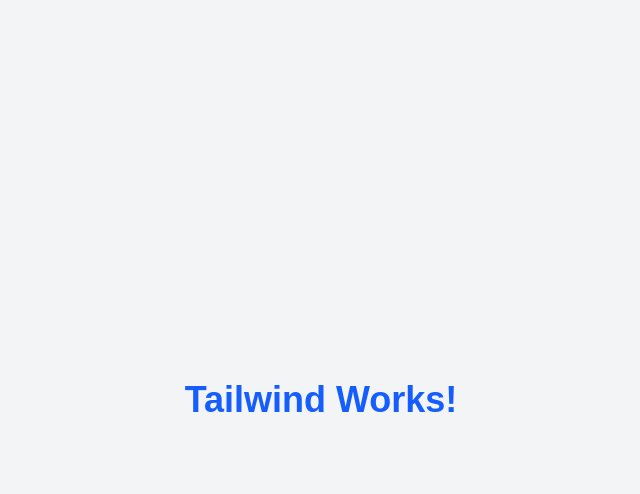
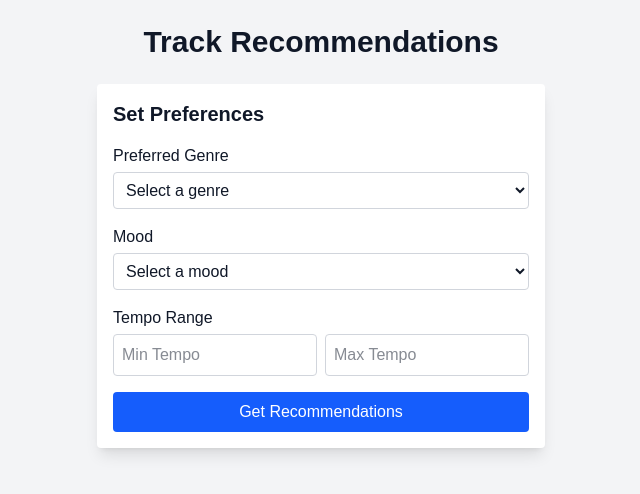
Before and after one commit to zayLatt25/NextTrack, a Next.js app: page / in a window 1280 px wide. Shown: the top 494 px of the page, without its empty margins (319-959 px from the left). Built offline with nearby package versions, Linux system fonts and the light colour scheme.

Commit message:
init pages and route

```diff
--- /dev/null
+++ b/src/app/api/recommend/route.tsx
@@ -0,0 +1,61 @@
+import { NextResponse } from 'next/server'
+
+type TrackMetadata = {
+  id: string
+  title: string
+  artist: string
+  genre: string
+  mood?: string
+  tempo?: number
+}
+
+type UserPreferences = {
+  preferredGenres: string[]
+  mood?: string
+  tempoRange?: [number, number]
+}
+
+type Recommendation = {
+  track: TrackMetadata
+  score: number
+}
+
+const mockTrackDatabase: TrackMetadata[] = [
+  { id: '1', title: 'Chill Vibes', artist: 'LoFi Guy', genre: 'lofi', mood: 'calm', tempo: 80 },
+  { id: '2', title: 'Hype Beat', artist: 'Upwave', genre: 'hiphop', mood: 'energetic', tempo: 120 },
+  { id: '3', title: 'Night Rain', artist: 'AmbientClouds', genre: 'ambient', mood: 'relaxed', tempo: 60 },
+  { id: '4', title: 'Retro Synth', artist: 'SynthFlash', genre: 'synthwave', mood: 'nostalgic', tempo: 100 },
+]
+
+function scoreTrack(track: TrackMetadata, prefs: UserPreferences): number {
+  let score = 0
+  if (prefs.preferredGenres?.includes(track.genre)) score += 3
+  if (prefs.mood && track.mood === prefs.mood) score += 2
+  if (
+    prefs.tempoRange &&
+    track.tempo &&
+    track.tempo >= prefs.tempoRange[0] &&
+    track.tempo <= prefs.tempoRange[1]
+  ) {
+    score += 1
+  }
+  return score
+}
+
+export async function POST(req: Request) {
+  const body = await req.json()
+  const { preferences }: { preferences?: UserPreferences } = body
+
+  if (!preferences || !Array.isArray(preferences.preferredGenres)) {
+    return NextResponse.json({ message: 'Invalid preferences provided' }, { status: 400 })
+  }
+
+  const scored = mockTrackDatabase.map(track => ({
+    track,
+    score: scoreTrack(track, preferences),
+  }))
+
+  const sorted = scored.sort((a, b) => b.score - a.score)
+
+  return NextResponse.json({ recommendations: sorted }, { status: 200 })
+}
--- a/src/app/page.tsx
+++ b/src/app/page.tsx
@@ -1,7 +1,130 @@
+'use client'
+
+import { useState } from 'react'
+
 export default function Home() {
+  const [recommendations, setRecommendations] = useState([])
+  const [preferredGenre, setPreferredGenre] = useState<string | undefined>()
+  const [mood, setMood] = useState<string | undefined>()
+  const [tempoRange, setTempoRange] = useState<[number, number] | undefined>()
+  const [errorMessage, setErrorMessage] = useState<string | null>(null)
+
+  const genresOptions = ['lofi', 'ambient', 'hiphop', 'synthwave']
+  const moodOptions = ['calm', 'energetic', 'relaxed', 'nostalgic']
+
+  const getRecommendations = async () => {
+    if (!preferredGenre) {
+      setErrorMessage('Please select a genre.')
+      return
+    }
+
+    setErrorMessage(null) // Clear any previous error messages
+
+    try {
+      const res = await fetch('/api/recommend', {
+        method: 'POST',
+        headers: { 'Content-Type': 'application/json' },
+        body: JSON.stringify({
+          preferences: {
+            preferredGenres: [preferredGenre],
+            mood: mood || undefined,
+            tempoRange: tempoRange || undefined,
+          },
+        }),
+      })
+
+      if (!res.ok) {
+        throw new Error(`Error: ${res.status} - ${res.statusText}`)
+      }
+
+      const data = await res.json()
+      setRecommendations(data.recommendations)
+    } catch (error) {
+      console.error('Failed to fetch recommendations:', error)
+    }
+  }
+
   return (
-    <main className="flex min-h-screen items-center justify-center bg-gray-100">
-      <h1 className="text-4xl font-bold text-blue-600">Tailwind Works!</h1>
-    </main>
+    <div className="min-h-screen p-6 bg-gray-100">
+      <h1 className="text-3xl font-extrabold mb-6 text-gray-900 text-center">Track Recommendations</h1>
+      <div className="mb-6 p-4 bg-white rounded shadow-lg max-w-md mx-auto">
+        <h2 className="text-xl font-bold mb-4 text-gray-900">Set Preferences</h2>
+        <div className="mb-4">
+          <label className="block text-md font-medium text-gray-900">Preferred Genre</label>
+          <select
+            className="mt-1 block w-full p-2 border border-gray-300 rounded bg-white text-gray-900"
+            onChange={(e) => setPreferredGenre(e.target.value || undefined)}
+          >
+            <option value="">Select a genre</option>
+            {genresOptions.map((genre) => (
+              <option key={genre} value={genre}>
+                {genre}
+              </option>
+            ))}
+          </select>
+        </div>
+        <div className="mb-4">
+          <label className="block text-md font-medium text-gray-900">Mood</label>
+          <select
+            className="mt-1 block w-full p-2 border border-gray-300 rounded bg-white text-gray-900"
+            onChange={(e) => setMood(e.target.value || undefined)}
+          >
+            <option value="">Select a mood</option>
+            {moodOptions.map((mood) => (
+              <option key={mood} value={mood}>
+                {mood}
+              </option>
+            ))}
+          </select>
+        </div>
+        <div className="mb-4">
+          <label className="block text-md font-medium text-gray-900">Tempo Range</label>
+          <div className="flex space-x-2">
+            <input
+              type="number"
+              placeholder="Min Tempo"
+              className="mt-1 block w-full p-2 border border-gray-300 rounded text-gray-900"
+              onChange={(e) => {
+                const minTempo = parseInt(e.target.value, 10)
+                setTempoRange((prev) => [minTempo, prev?.[1] || 0])
+              }}
+            />
+            <input
+              type="number"
+              placeholder="Max Tempo"
+              className="mt-1 block w-full p-2 border border-gray-300 rounded text-gray-900"
+              onChange={(e) => {
+                const maxTempo = parseInt(e.target.value, 10)
+                setTempoRange((prev) => [prev?.[0] || 0, maxTempo])
+              }}
+            />
+          </div>
+        </div>
+        {errorMessage && (
+          <div className="text-red-600 text-sm mb-4">{errorMessage}</div>
+        )}
+        <button
+          onClick={getRecommendations}
+          className="px-4 py-2 bg-blue-600 text-white rounded hover:bg-blue-700 w-full"
+        >
+          Get Recommendations
+        </button>
+      </div>
+      <div className="grid grid-cols-1 md:grid-cols-2 gap-6">
+        {recommendations.map((rec: any) => (
+          <div
+            key={rec.track.id}
+            className="p-6 bg-gray-50 rounded shadow-lg flex flex-col space-y-3"
+          >
+            <div className="text-xl font-bold text-gray-800">{rec.track.title}</div>
+            <div className="text-md text-gray-600">Artist: {rec.track.artist}</div>
+            <div className="text-md text-gray-600">Genre: {rec.track.genre}</div>
+            <div className="text-md text-gray-600">Mood: {rec.track.mood}</div>
+            <div className="text-md text-gray-600">Tempo: {rec.track.tempo} BPM</div>
+            <div className="text-md font-semibold text-blue-700">Score: {rec.score}</div>
+          </div>
+        ))}
+      </div>
+    </div>
   )
 }
```
